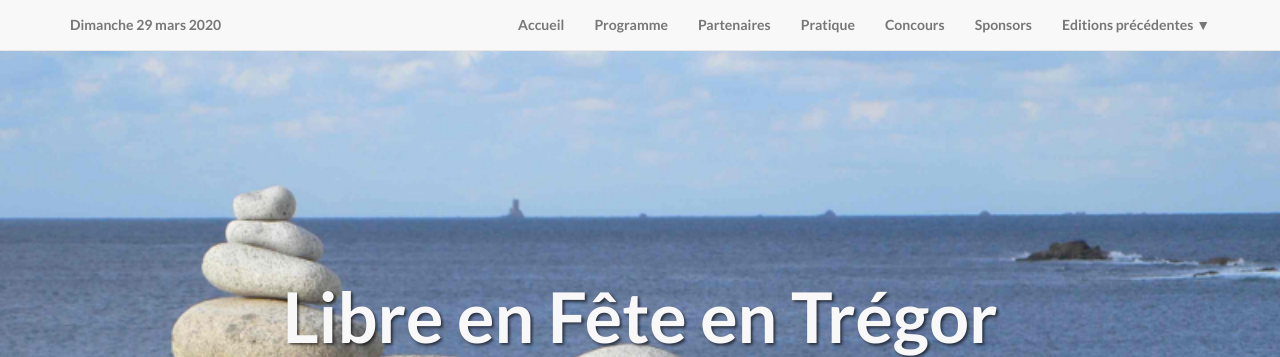
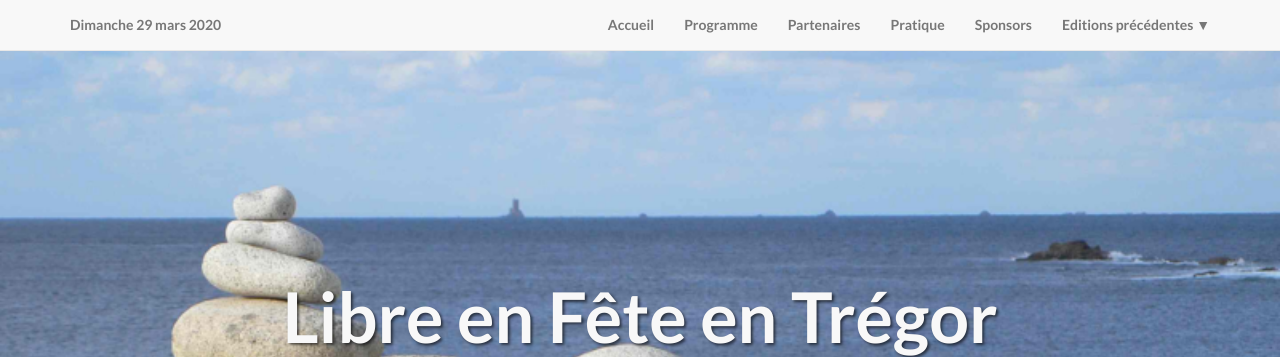
Before and after one commit to FablabLannion/Libre-en-fete-tregor, a PHP site: page / in a window 1280 px wide. Shown: the top 357 px of the page. Run offline with PHP 8.4, Linux system fonts and the light colour scheme.

Commit message:
Pas de concours sur l'édition 2020

```diff
--- a/www/index.php
+++ b/www/index.php
@@ -9,7 +9,7 @@ Flight::route('/pratique',       'pratique');
 Flight::route('/programme',      'programme');
 Flight::route('/partenaires',    'partenaires');
 Flight::route('/credits',        'credits');
-Flight::route('/concours',       'concours');
+// Flight::route('/concours',       'concours');
 Flight::route('/sponsors',       'sponsors');
 Flight::route('/@year:[0-9]{4}', 'previous_edition');
 
@@ -44,10 +44,10 @@ function sponsors() {
    Flight::render ('layout', array('title'=>"Sponsors"));
 } // sponsors
 
-function concours() {
-   Flight::render ('concours', null, 'body' );
-   Flight::render ('layout', array('title'=>"Concours"));
-} // sponsors
+// function concours() {
+//    Flight::render ('concours', null, 'body' );
+//    Flight::render ('layout', array('title'=>"Concours"));
+// } // concours
 
 function previous_edition($year) {
    Flight::render ('previous_edition', array('year'=>$year), 'body' );
--- a/www/views/layout.php
+++ b/www/views/layout.php
@@ -72,9 +72,9 @@
                     <li>
                        <a href="/pratique">Pratique</a>
                    </li>
-                   <li>
+                   <!-- <li>
                       <a href="/concours">Concours</a>
-                   </li>
+                   </li> -->
                     <li>
                         <a href="/sponsors">Sponsors</a>
                     </li>
```
